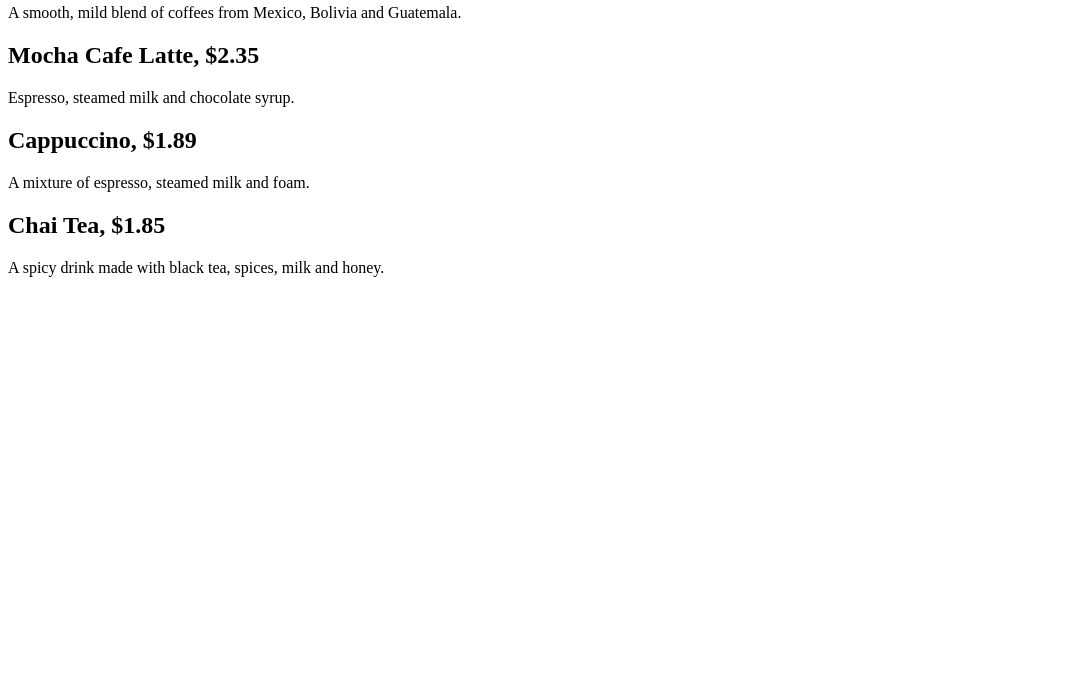
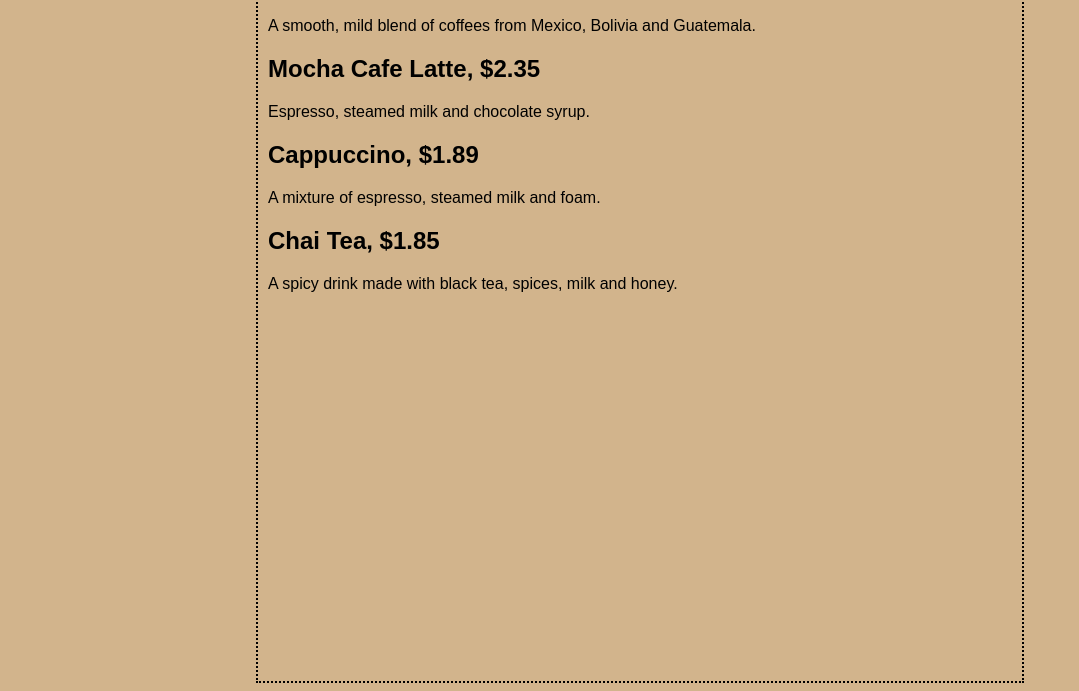
Before and after one commit to chng3/Head-First-HTML-CSS, a plain HTML site: page starbuzz/index.html in a window 1280 px wide. Shown: the part 109-800 px from the top of the page, without its empty margins (0-1079 px from the left). Drawn offline with Linux system fonts and the light colour scheme.

Commit message:
added mission.html

```diff
--- a/starbuzz/index.html
+++ b/starbuzz/index.html
@@ -1,6 +1,16 @@
 <html>
 	<head>
 		<title>Starbuzz Coffee</title>
+		<style tpye="text/css">
+			body{
+				background-color: #d2b48c;
+				margin-left: 20%;
+				margin-right: 20%;
+				border: 2px dotted black;
+				padding: 10px 10px 10px 10px;
+				font-family: sans-serif;
+			}
+		</style>
 	</head>
 	<body>
 		<h1>Starbuzz Coffee Beverages</h1>
```
Also changed, not shown: starbuzz/mission.html (added, +4 -0 lines).
